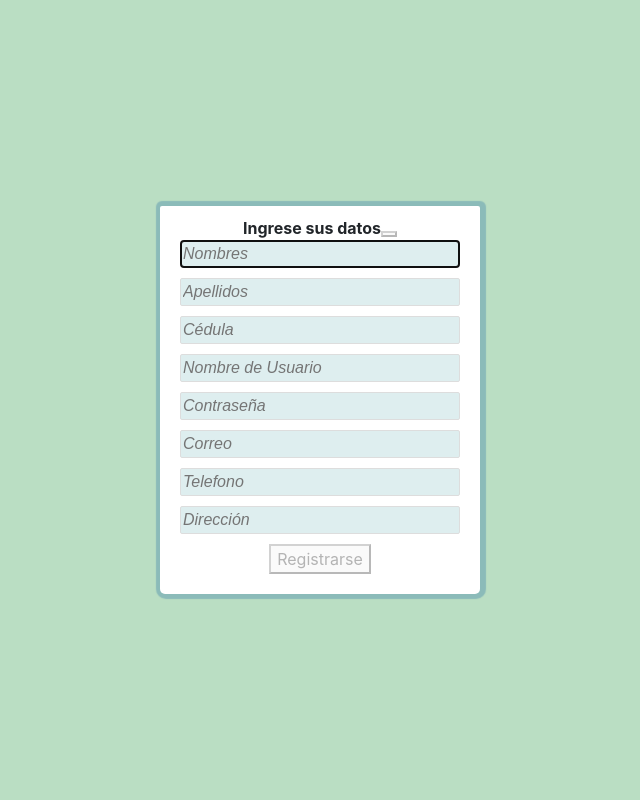
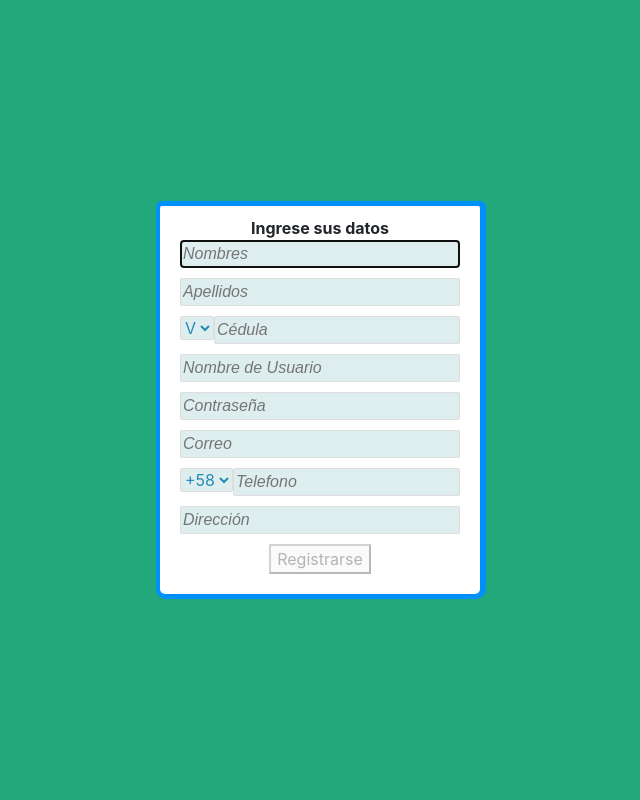
Before and after one commit to Diegod2694/ocho-estrellas, a PHP site: page /userRegister.html in a window 1280 px wide. Shown: the whole page, without its empty margins (320-960 px from the left). Run offline with PHP 8.4, Linux system fonts and the light colour scheme.

Commit message:
Registro de usuario ya validado

```diff
--- a/index.php
+++ b/index.php
@@ -27,7 +27,7 @@
         <ul>
             <li>
                 <a href="#login">Login</a>
-                <a href="#registrarse">Registrarse</a>
+                <a href="userRegister.html">Registrarse</a>
             </li>
         </ul>
     </nav>
--- a/js/validacion.js
+++ b/js/validacion.js
@@ -6,6 +6,11 @@ $(document).ready(function () {
         }
     });
     $('.numeric').keypress(function (key) {
+        if (!/^[0-9]$/.test(key.key)) {
+            return false;
+        }
+    });
+    $('.phone').keypress(function (key) {
         if (!/^[0-9]$/.test(key.key)) {
             return false;
         }
@@ -21,7 +26,7 @@ $(document).ready(function () {
 
 function validateEmail(value) {
     console.log("Value => ", value);
-    if (/^[A-Z0-9._%+-]+@[A-Z0-9.-]+.[A-Z]{2,4}$/.test(value)) {
+    if (/^([a-z0-9_\.-]+)@([\da-z\.-]+)\.([a-z\.]{2,6})$/.test(value)) {
         console.log("Entró al if");
     }
 }
@@ -38,6 +43,8 @@ function validateForm() {
         document.getElementById("BtnEnviar").disabled = true;
     } else if ($('#email').val() == '') {
         document.getElementById("BtnEnviar").disabled = true;
+    } else if (!/^([a-z0-9_\.-]+)@([\da-z\.-]+)\.([a-z\.]{2,6})$/.test($('#email').val())){
+        document.getElementById("BtnEnviar").disabled = true;
     } else if ($('#telefono').val() == '') {
         document.getElementById("BtnEnviar").disabled = true;
     } else if ($('#direccion').val() == '') {
--- a/referencia-exp-regulares.js
+++ b/referencia-exp-regulares.js
@@ -1,3 +1,6 @@
+//Página para expresiones regulares :DDDD
+//https://code.tutsplus.com/es/tutorials/8-regular-expressions-you-should-know--net-6149
+
 // Solo permite ingresar números
 $(document).ready(function(){
     $("inputNombre").keypress(function(key){
@@ -36,7 +39,7 @@ var floatRegex = '[-+]?([0-9]*.[0-9]+|[0-9]+)';
 var number1to50Regex = /(^[1-9]{1}$|^[1-4]{1}[0-9]{1}$|^50$)/gm;
 
 //match email address
-var emailRegex = '^[A-Z0-9._%+-]+@[A-Z0-9.-]+.[A-Z]{2,4}$';
+var emailRegex = '/^([a-z0-9_\.-]+)@([\da-z\.-]+)\.([a-z\.]{2,6})$/';
 //match credit card numbers
 var creditCardRegex = '^(?:4[0-9]{12}(?:[0-9]{3})?|5[1-5][0-9]{14}|6(?:011|5[0-9][0-9])[0-9]{12}|3[47][0-9]{13}|3(?:0[0-5]|[68][0-9])[0-9]{11}|(?:2131|1800|35d{3})d{11})$';
 //match username
--- a/userRegister.html
+++ b/userRegister.html
@@ -12,7 +12,7 @@
     <script src="js/validacion.js"></script>
     <style>
         body {
-            background-color: #badec3;
+            background-color: rgb(35, 168, 124);
         }
 
         .login {
@@ -23,12 +23,19 @@
             background: #ffffff;
             position: relative;
             /* padding-bottom: 80px; */
-            box-shadow: 1px 0px 1px 5px rgba(31, 105, 162, 0.3)
+            box-shadow: 1px 0px 1px 5px rgba(0, 144, 255, 0.98);
+            max-height: 90vh;
+            overflow-y: auto;
         }
 
         .column {
             display: flex;
             flex-direction: column;
+        }
+
+        .fila {
+            display: flex;
+            flex-direction: row;
         }
 
         .error {
@@ -39,6 +46,16 @@
             color: white;
             background-color: red;
             font-size: 11px;
+        }
+
+        select {
+            height: fit-content;
+            background-color: #deeeef;
+            justify-self: center;
+            border: 1px solid #ddd;
+            transition: border-width 0.2s ease;
+            border-radius: 2px;
+            color: #248cb5;
         }
 
         input {
@@ -54,6 +71,7 @@
             font-style: oblique;
             background-color: #deeeef;
             margin-bottom: 10px;
+            width: -webkit-fill-available;
         }
     </style>
 </head>
@@ -63,18 +81,27 @@
         <div class="wrapper" style="display:flex; align-items:center; justify-content:center; height:100vh;">
             <form action='save.php' class='login' name='registration_form' method='post'>
                 <center>
-                    <b class='title'>Ingrese sus datos</b><button disabled="disabled"></button>
+                    <b class='title'>Ingrese sus datos</b>
                     <div class="column">
                         <!-- <div class="row"> -->
-                        <input type='text' onkeyup="validateForm()" class="character" name='nombreUsuario' id='nombreUsuario' placeholder='Nombres' autofocus required>
+                        <input type='text' onkeyup="validateForm()" class="character" name='nombreUsuario' id='nombreUsuario' placeholder='Nombres'
+                            autofocus required>
                         <!-- <div class="error" appendto="body">Ingrese su Nombre</div> -->
                         <!-- </div> -->
                     </div>
                     <div class="column">
-                        <input type='text' onkeyup="validateForm()" class="character" name='apellidoUsuario' id='apellidoUsuario' placeholder='Apellidos' required>
+                        <input type='text' onkeyup="validateForm()" class="character" name='apellidoUsuario' id='apellidoUsuario' placeholder='Apellidos'
+                            required>
                     </div>
                     <div class="column">
-                        <input type='text' onkeyup="validateForm()" class="numeric" name='cedulaUsuario' id='cedulaUsuario' placeholder='Cédula' required>
+                        <div class="fila">
+                            <select name="" id="">
+                                <option value="V-">V</option>
+                                <option value="J-">J</option>
+                            </select>
+                            <input type='text' onkeyup="validateForm()" class="numeric" name='cedulaUsuario' id='cedulaUsuario' placeholder='Cédula'
+                                required>
+                        </div>
                     </div>
                     <div class="column">
                         <input type='text' onkeyup="validateForm()" name='user' id='user' placeholder='Nombre de Usuario' required>
@@ -83,10 +110,20 @@
                         <input type='password' onkeyup="validateForm()" name='pass' id='pass' placeholder='Contraseña' required>
                     </div>
                     <div class="column">
-                        <input type='text' onkeyup="validateEmail(this.value); validateForm();" class="email" name='email' id='email' placeholder='Correo' required>
+                        <input type='text' onkeyup="validateEmail(this.value); validateForm();" class="email" name='email' id='email' placeholder='Correo'
+                            required>
                     </div>
                     <div class="column">
-                        <input type='tel' class="numeric" onkeyup="validateForm()" name='telefono' id='telefono' placeholder='Telefono' required>
+                        <div class="fila">
+                            <select name="" id="">
+                                <option value="+58">+58</option>
+                                <option value="+57">+57</option>
+                                <option value="+56">+56</option>
+                                <option value="+55">+55</option>
+                                <option value="+54">+54</option>
+                            </select>
+                            <input type='tel' class="phone" onkeyup="validateForm()" name='telefono' id='telefono' placeholder='Telefono' required>
+                        </div>
                     </div>
                     <div class="column">
                         <input type='text' onkeyup="validateForm()" name='direccion' id='direccion' placeholder='Dirección' required>
```
